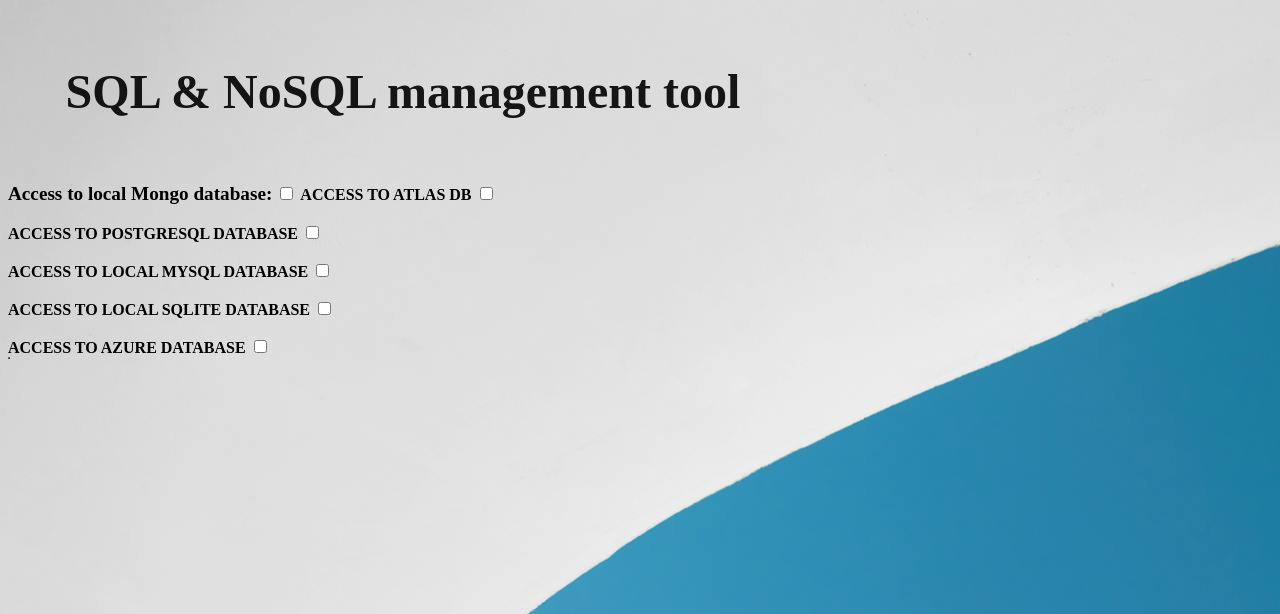
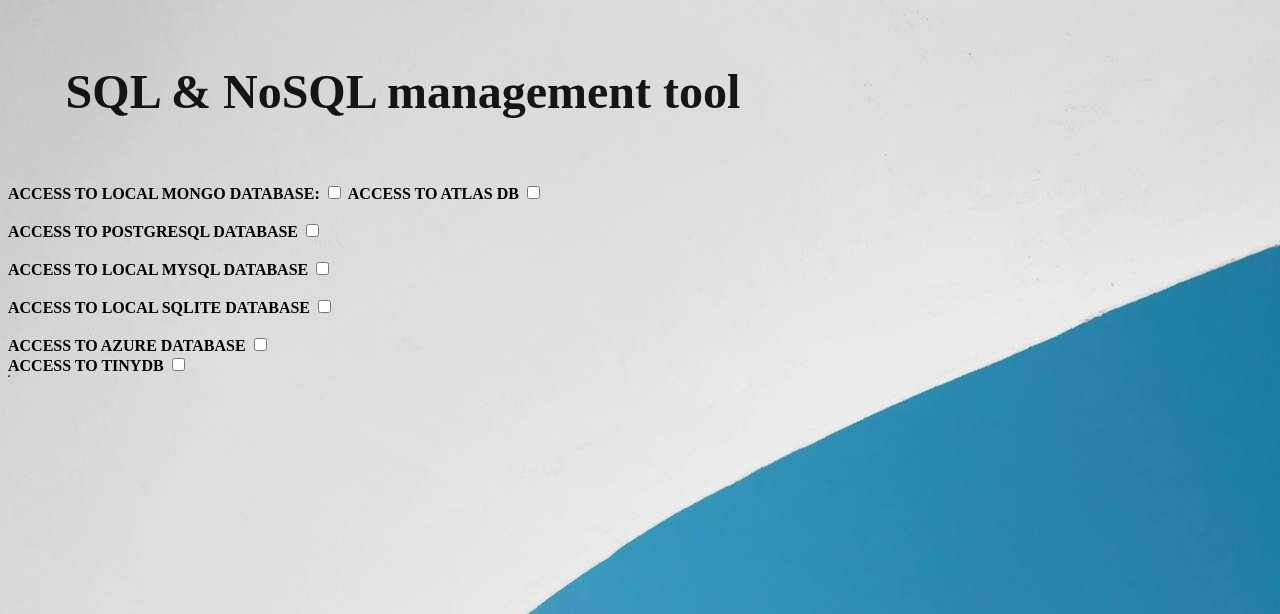
Before and after one commit to hannutt/FlaskApi, a Flask app: template templates/index.html in a window 1280 px wide. Shown: the top 614 px of the page. Run offline with Flask 3, Linux system fonts and the light colour scheme; the template is opened without the code that fills it, so the values that code supplies are empty; some libraries are stand-ins or nearby versions.

Commit message:
started to building TinyDB features

```diff
--- a/app.py
+++ b/app.py
@@ -1,7 +1,7 @@
 
 from http.client import InvalidURL
 from variables import Variables
-from flask import Flask, request, json, Response,jsonify,render_template
+from flask import Flask, flash, request, json, Response,jsonify,render_template
 from flask_pymongo import PyMongo,MongoClient
 from string import Template
 from bson.objectid import ObjectId
@@ -19,6 +19,7 @@
 from sqliteScripts2 import sqliteScripts2
 from postgreScripts import postgreScripts
 from azureScripts import azureScripts
+from tinydbScripts import tinyDB
 
 import urllib
 app = Flask(__name__)
@@ -31,6 +32,7 @@
 app.register_blueprint(sqliteScripts2,url_prefix='')
 app.register_blueprint(postgreScripts,url_prefix='')
 app.register_blueprint(azureScripts,url_prefix='')
+app.register_blueprint(tinyDB,url_prefix='')
 
 showdata = False
 connect=False
@@ -109,6 +111,7 @@
     #listan alkioiden muunto int-tyyppiseksi
      for j in range(0, len(var.statsNums)):
         var.statsNums[j] = int(var.statsNums[j])
+
      return render_template('index.html',dbsList=dbsList,stats=var.statsNames,statsNums=var.statsNums,allStats=var.allStats,dbsAtlas=dbsAtlas,amountOfdb=amountOfdb,sqls=sqls,collections=var.collections,dirsFinal=dirsFinal)
 
 
--- a/static/css/styles.css
+++ b/static/css/styles.css
@@ -28,11 +28,7 @@
     background-color: lightblue;
 }
 
-.dbsLbl {
-    font-weight: bold;
-    font-size: larger;
-    color: black;
-}
+
 
 .selectBtn {
     background-color: lightblue;
@@ -75,7 +71,7 @@
     position: absolute;
     top:300px;
 }
-.atlasLbl,.postgreLbl {
+.dbLabels {
     color: black;
     text-transform: uppercase;
     font-weight: bold;
--- /dev/null
+++ b/static/js/tinydbScripts.js
@@ -0,0 +1,30 @@
+
+function GoTinyDB(cb) {
+    if (cb) {
+        document.getElementById("tinydbBtn").click()
+    }
+}
+
+function showCreate(cb) {
+    console.log(cb.id)
+    if (cb) {
+        document.getElementById("createDiv").hidden=false
+        document.getElementById("fileName").value=".json"
+    }
+    if (cb.checked==false) {
+        document.getElementById("createDiv").hidden=true
+
+    }
+}
+function showFind(cb)
+{
+    if (cb) {
+        document.getElementById("findFiles").hidden=false
+
+    }
+    if (cb.checked==false)
+    {
+        document.getElementById("findFiles").hidden=true
+    }
+
+}
--- a/templates/dropdown.html
+++ b/templates/dropdown.html
@@ -2,6 +2,7 @@
     <button class="dropbtn">SQL examples</button>
 
       <div class="dropdown-content">
+        <!--sqltable on html sivulta otettu sqltable muuttuja eli valittu sql taulu-->
       <a href="#" class="sqlOption">SELECT * FROM {{sqltable}} WHERE id=</a>
       <a href="#" class="sqlOption">SELECT * FROM {{sqltable}}</a>
       <a href="#" class="sqlOption">SELECT COUNT(*) FROM {{sqltable}}</a>
--- a/templates/index.html
+++ b/templates/index.html
@@ -21,6 +21,7 @@
     <script type="text/javascript" src="{{ url_for('static', filename = 'js/postgreScripts.js') }}"></script>
     <script type="text/javascript" src="{{ url_for('static', filename = 'js/azureScripts.js') }}"></script>
     <script type="text/javascript" src="{{ url_for('static', filename = 'js/mongoScripts.js') }}"></script>
+    <script type="text/javascript" src="{{ url_for('static', filename = 'js/tinydbScripts.js') }}"></script>
     <link rel="stylesheet" href="{{ url_for('static', filename='css/styles.css') }}">
 
     <title>Flask-APi</title>
@@ -44,8 +45,8 @@
 
 
     <form action="{{ url_for('postgreScripts.readPostgre')}}" method="post">
-        <label for="postgreCB" class="postgreLbl">Access to PostgreSQL DataBase</label>
-        <input type="checkbox" class="postgreCB" id="postgreCB" name="postgreCB" onclick="goPostgrePage()">
+        <label for="postgreCB" class="dbLabels">Access to PostgreSQL DataBase</label>
+        <input type="checkbox" id="postgreCB" name="postgreCB" onclick="goPostgrePage()">
         <br><button hidden id="gobtn">Go</button>
     </form>
     <br>
@@ -55,11 +56,16 @@
     {% include 'sqliteSelect.html' %}
     <br>
     <form action="{{ url_for('azureScripts.azureStart')}}" method="post">
-        <label for="azureCB" class="atlasLbl">Access to Azure Database</label>
-        <input type="checkbox" class="azureCB" id="azureCB" name="azureCB" onclick="GoAzurePage()">
+        <label for="azureCB" class="dbLabels">Access to Azure Database</label>
+        <input type="checkbox" id="azureCB" name="azureCB" onclick="GoAzurePage()">
         <br><button id="azureBtn" hidden id="gobtn">Go</button>
+    </form>
+    <form action="{{ url_for('tinyDB.openTinyDBPage')}}" method="post">
+        <label for="tinydbCB" class="dbLabels">Access to TinyDB</label>
+        <input type="checkbox" id="tinydbCB" name="tinydbCB" onclick="GoTinyDB(document.getElementById('tinydbBtn'))">
+        <button hidden id="tinydbBtn">GO</button>
+    </form>
 
-    </form>
 
 
 
--- a/templates/mongoLocal.html
+++ b/templates/mongoLocal.html
@@ -6,7 +6,7 @@
 </head>
 
 <body>
-    <label class="dbsLbl" for="mongocb" >Access to local Mongo database:</label>
+    <label class="dbLabels" for="mongocb" >Access to local Mongo database:</label>
     <input type="checkbox" id="mongocb" class="mongocb" onclick="showMongoOptions(document.getElementById('mongocb'))">
     <div id="mongoSelect" hidden>
 
@@ -45,7 +45,7 @@
             <input type="text" name="selectedDB" id="selectedDB">-->
 
     </form>
-    <label for="atlas" class="atlasLbl">Access to Atlas DB</label>
+    <label for="atlas" class="dbLabels">Access to Atlas DB</label>
     <input type="checkbox" class="atlasCB" id="atlas" name="atlas" onclick="createAtlas()">
     <form action="{{ url_for('cloudConnection.readAtlasDB')}}" method="post">
         <div class="atlasForm" id="atlasForm">
--- a/templates/sqliteSelect.html
+++ b/templates/sqliteSelect.html
@@ -10,11 +10,12 @@
 <body>
     <label for="sqlite" class="mysqlLbl">Access to local SQLite Database</label>
     <input type="checkbox" id="sqlite" name="sqlite" onchange="runSqlite()">
+    <br>
 
     <form action="{{ url_for('sqliteScripts.readDBname')}}" method="post">
         <div id="choice" hidden>
             <button class="selectBtn" id="first10">Find first 10 files from C:\ drive</button>
-
+            <br>
             <label for="Advanced">Advanced search</label>
             <input type="checkbox" id="Advanced">
         </div>
```
Also changed, not shown: templates/tinydb.html (added, +28 -0 lines), tinydbScripts.py (added, +25 -0 lines), README.md, 1 other file. Lines whose indentation alone changed are shown as unchanged.
